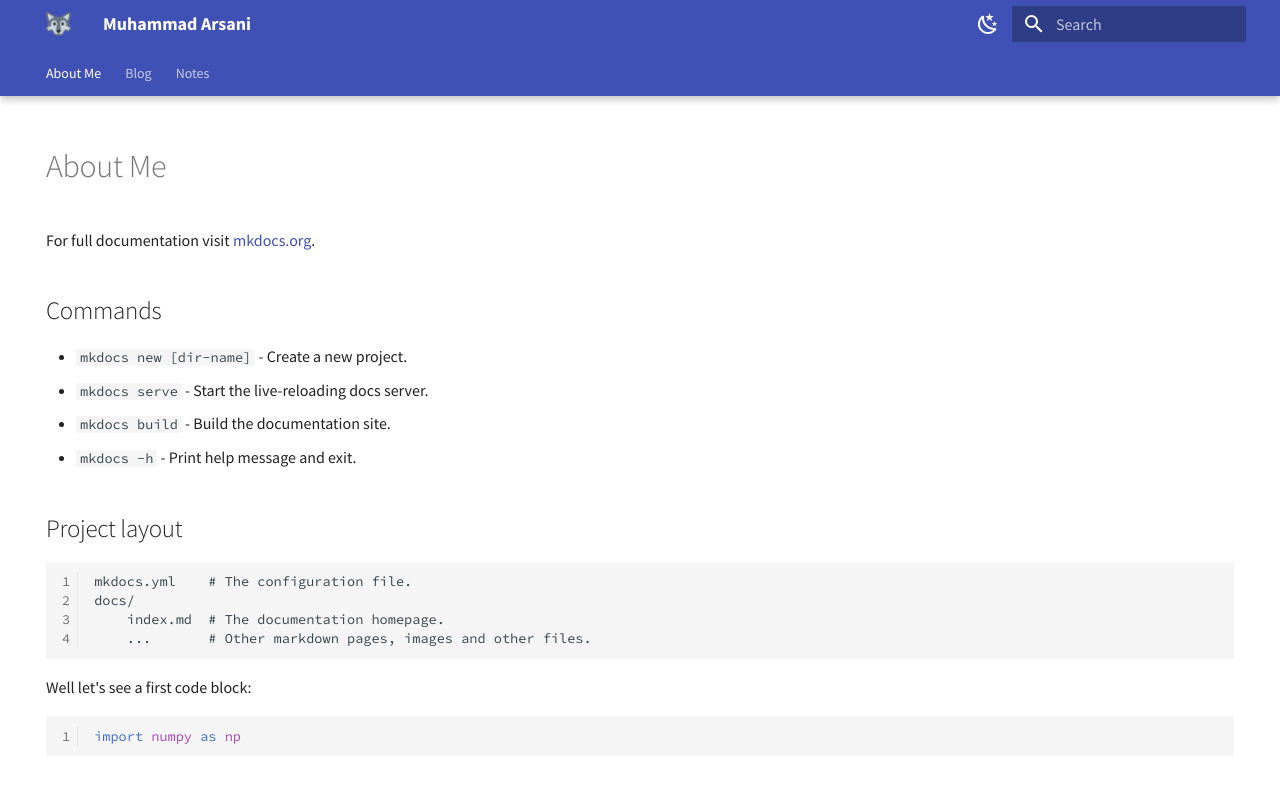
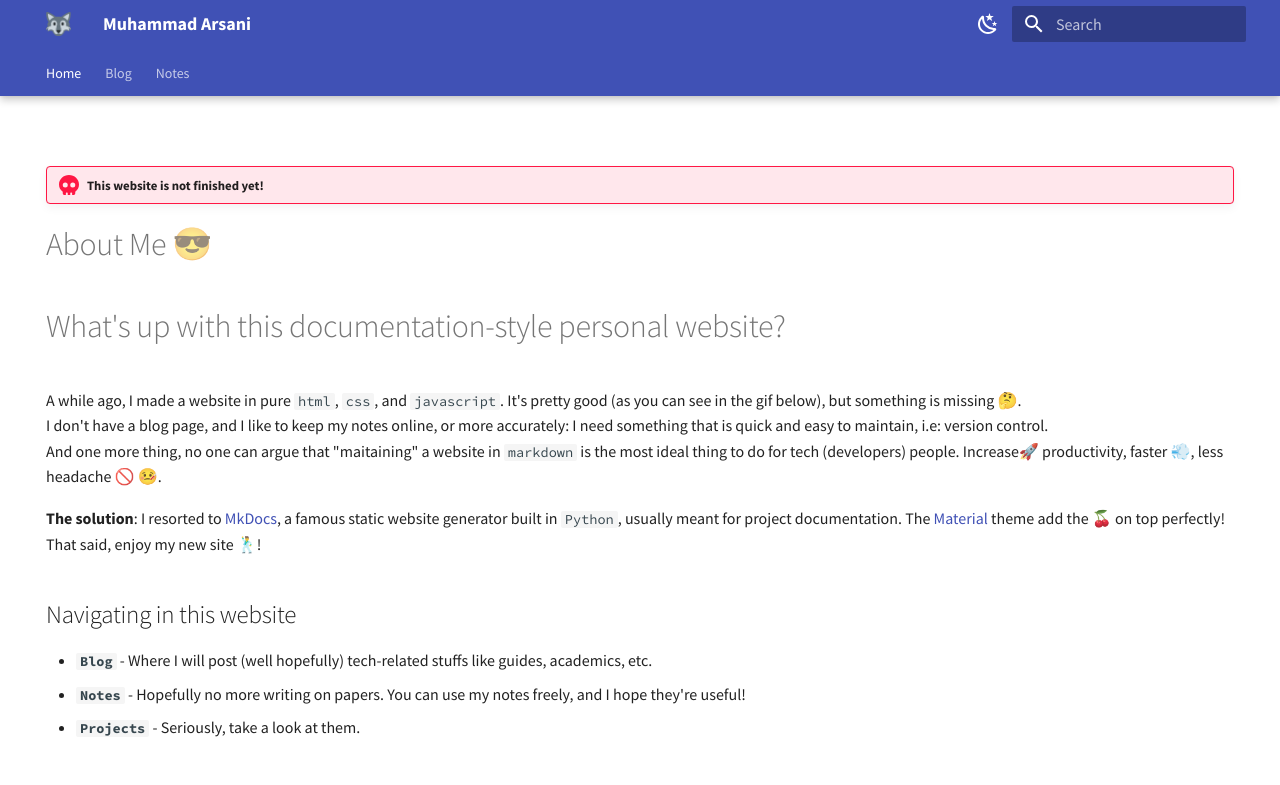
Before and after one commit to fadli0029/fadeStash, an MkDocs documentation site: the page built from docs/index.md, in a window 1280 px wide. Shown: the top 785 px of the page. Built offline with MkDocs 1.6.1 and Material for MkDocs 9.7.7, drawn with Linux system fonts in a browser that asks for light colours.

Commit message:
[ADD] cs70, note 1 updated

````diff
--- a/docs/index.md
+++ b/docs/index.md
@@ -4,26 +4,20 @@
   - toc
 ---
 
-# About Me
+!!! danger "This website is not finished yet!"
 
-For full documentation visit [mkdocs.org](https://www.mkdocs.org).
+# About Me 😎
 
-## Commands
+# What's up with this documentation-style personal website?
+A while ago, I made a website in pure `html`, `css`, and `javascript`. It's pretty good (as you can see in the gif below), but something is missing 🤔.
+I don't have a blog page, and I like to keep my notes online, or more accurately: I need something that is quick and easy to maintain, i.e: version control.
+And one more thing, no one can argue that "maitaining" a website in `markdown` is the most ideal thing to do for tech (developers) people. Increase🚀 productivity, faster 💨, less headache 🚫 🤒.
 
-* `mkdocs new [dir-name]` - Create a new project.
-* `mkdocs serve` - Start the live-reloading docs server.
-* `mkdocs build` - Build the documentation site.
-* `mkdocs -h` - Print help message and exit.
+__The solution__: I resorted to [MkDocs](https://www.mkdocs.org), a famous static website generator built in `Python`, usually meant for project documentation. The [Material](https://github.com/squidfunk/mkdocs-material) theme add the 🍒 on top perfectly!
+That said, enjoy my new site 🕺!
 
-## Project layout
+## Navigating in this website
 
-    mkdocs.yml    # The configuration file.
-    docs/
-        index.md  # The documentation homepage.
-        ...       # Other markdown pages, images and other files.
-
-
-Well let's see a first code block:
-```python
-import numpy as np
-```
+* __`Blog`__ - Where I will post (well hopefully) tech-related stuffs like guides, academics, etc.
+* __`Notes`__ - Hopefully no more writing on papers. You can use my notes freely, and I hope they're useful!
+* __`Projects`__ - Seriously, take a look at them.
--- a/mkdocs.yml
+++ b/mkdocs.yml
@@ -1,6 +1,20 @@
 site_name: Muhammad Arsani
 site_url: https://fadli0029.github.io/fadeStash/
 theme:
+  icon:
+    admonition:
+      note: fontawesome/solid/sticky-note
+      abstract: fontawesome/solid/book
+      info: fontawesome/solid/info-circle
+      tip: fontawesome/solid/bullhorn
+      success: fontawesome/solid/check
+      question: fontawesome/solid/question-circle
+      warning: fontawesome/solid/exclamation-triangle
+      failure: fontawesome/solid/bomb
+      danger: fontawesome/solid/skull
+      bug: fontawesome/solid/robot
+      example: fontawesome/solid/flask
+      quote: fontawesome/solid/quote-left
   palette:
     - media: "(prefers-color-scheme: light)"
       scheme: default
@@ -23,6 +37,8 @@
     - navigation.tabs
     - navigation.tabs.sticky
 markdown_extensions:
+  - admonition
+  - pymdownx.details
   - meta
   # better markdown syntax
   - pymdownx.betterem
@@ -37,6 +53,7 @@
   - pymdownx.emoji:
       emoji_index: !!python/name:materialx.emoji.twemoji
       emoji_generator: !!python/name:materialx.emoji.to_svg
+  - def_list
   - pymdownx.tasklist:
       custom_checkbox: true
   - pymdownx.tabbed:
````
Also changed, not shown: docs/Blog/Blog.md (+1 -0 lines), docs/Notes/CS70: Discrete Math & Probability Theory | UC Berkeley/About.md (+6 -1 lines), docs/Notes/CS70: Discrete Math & Probability Theory | UC Berkeley/Note 1: Propositional Logic.md (+21 -2 lines).
